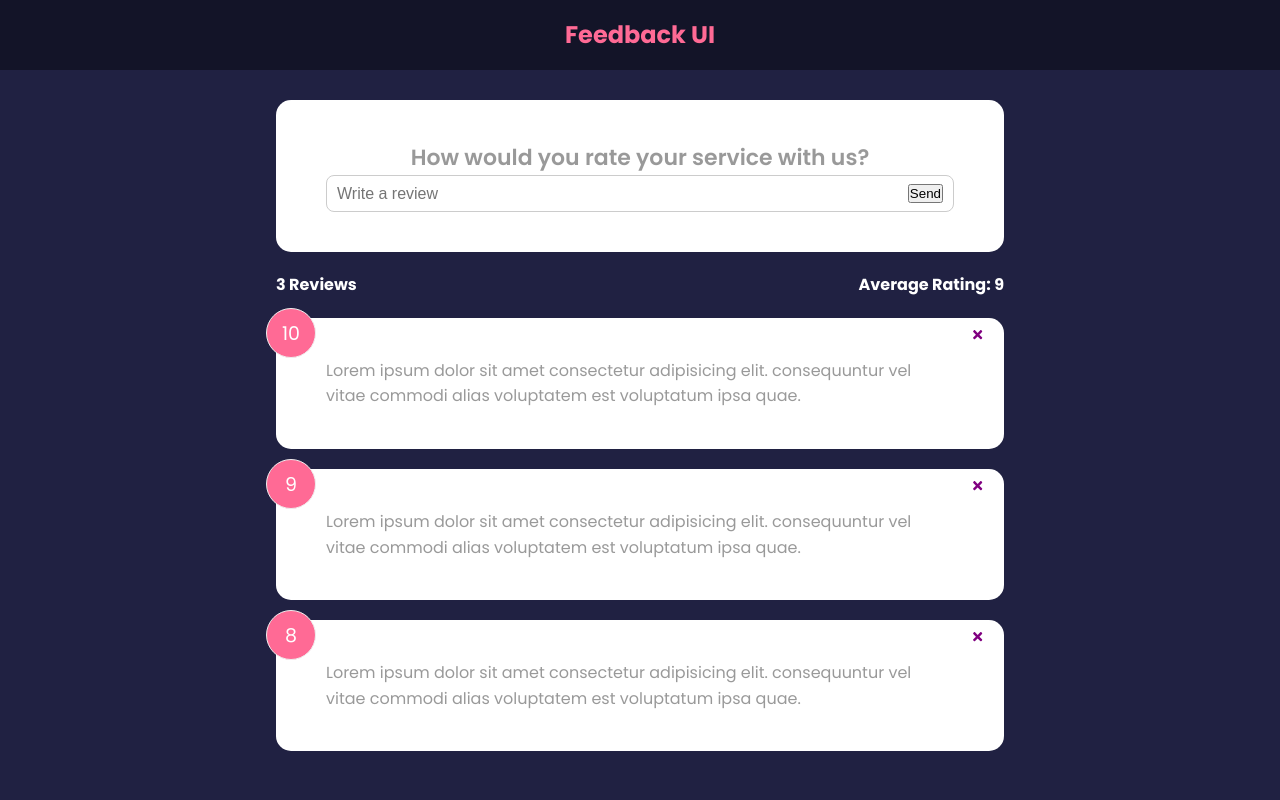
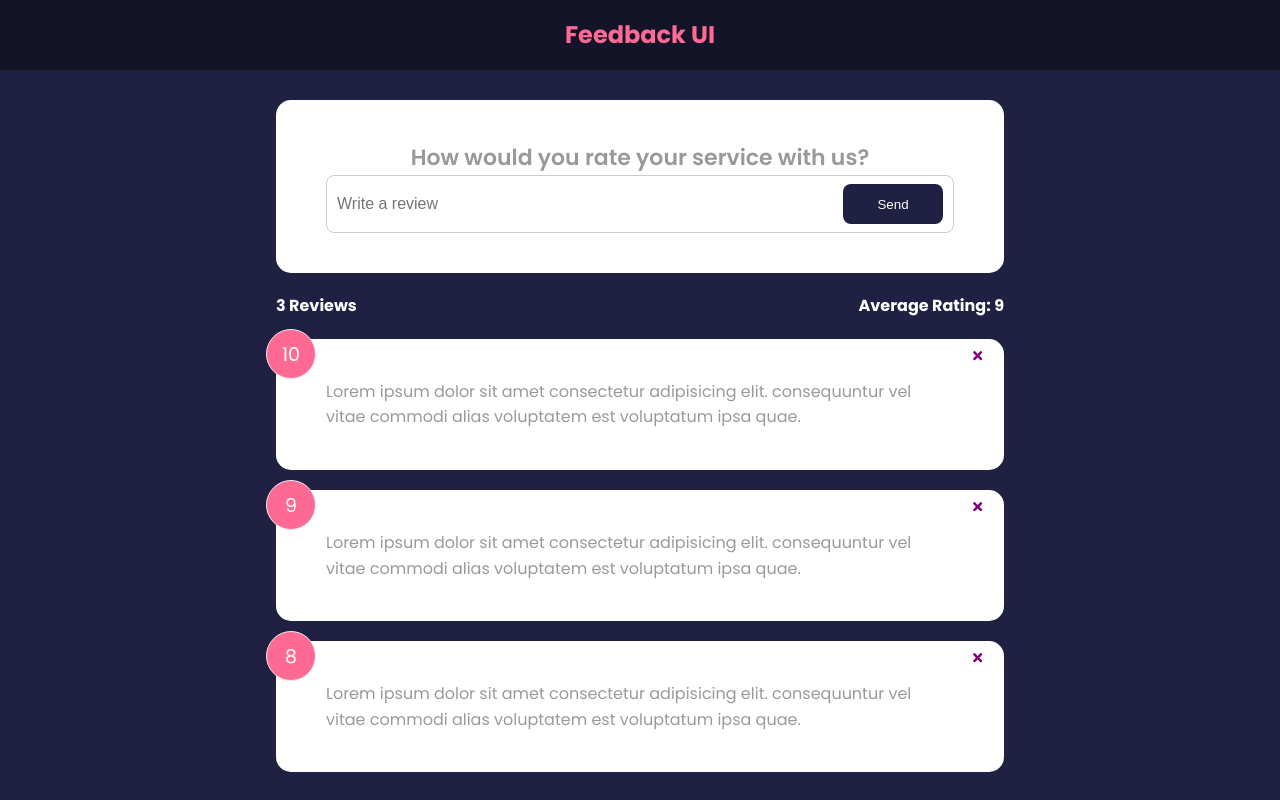
Before and after one commit to tmoney88/Feedback-App, a React (Create React App) app: page / in a window 1280 px wide. Built offline with nearby package versions, Linux system fonts and the light colour scheme.

Commit message:
Create Button component

```diff
--- a/src/App.js
+++ b/src/App.js
@@ -16,8 +16,8 @@
 
   return (
     <>
-      <Header text="Feedback UI" />
-      <div className="container">
+      <Header text='Feedback UI' />
+      <div className='container'>
         <Form />
         <FeedbackStats feedback={feedback} />
         <FeedbackList feedback={feedback} handleDelete={deleteFeedback} />
--- a/src/components/FeedbackForm.js
+++ b/src/components/FeedbackForm.js
@@ -1,5 +1,6 @@
 import React, { useState } from 'react'
 import Card from './shared/Card'
+import Button from './shared/Button'
 
 function FeedbackForm() {
   const [text, setText] = useState('')
@@ -13,9 +14,9 @@
       <form>
         <h2>How would you rate your service with us?</h2>
         {/* rating select component */}
-        <div className="input-group">
-          <input type="text" placeholder="Write a review" onChange={handleTextChange} value={text} />
-          <button type="submit">Send</button>
+        <div className='input-group'>
+          <input type='text' placeholder='Write a review' onChange={handleTextChange} value={text} />
+          <Button type='submit'>Send</Button>
         </div>
       </form>
     </Card>
--- /dev/null
+++ b/src/components/shared/Button.js
@@ -0,0 +1,25 @@
+import React from 'react'
+import PropTypes from 'prop-types'
+
+function Button({ children, version, type, isDisabled }) {
+  return (
+    <button type={type} disabled={isDisabled} className={`btn btn-${version}`}>
+      {children}
+    </button>
+  )
+}
+
+Button.defaultProps = {
+  version: 'primary',
+  type: 'button',
+  isDisabled: false
+}
+
+Button.propTypes = {
+  children: PropTypes.node.isRequired,
+  version: PropTypes.string,
+  type: PropTypes.string,
+  isDisabled: PropTypes.bool
+}
+
+export default Button
```
